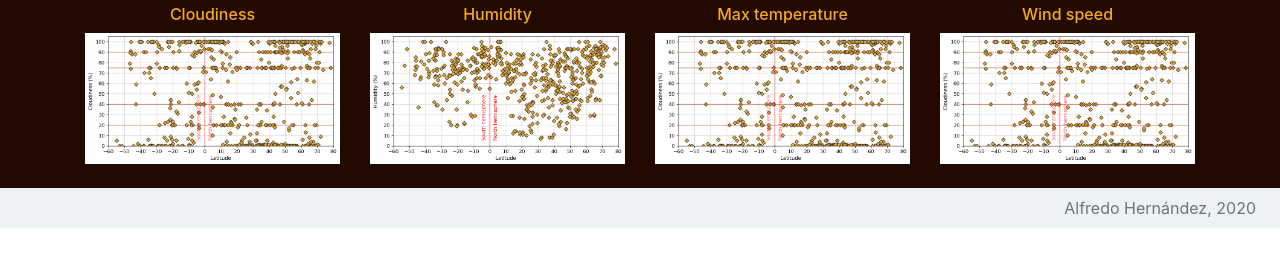
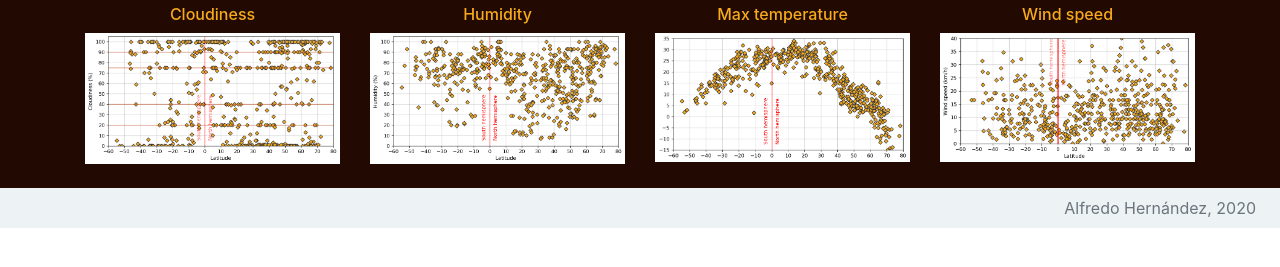
Before and after one commit to Alfred-DatAn/web_design_challenge, a plain HTML site: page index.html in a window 1280 px wide. Shown: the part 503-770 px from the top of the page. Drawn offline with nearby package versions, Linux system fonts and the light colour scheme.

Commit message:
visualization images adjustment

```diff
--- a/index.html
+++ b/index.html
@@ -104,11 +104,11 @@
           </div>
           <div class="col-md-3 text-center mt-2">
             <h6 style="color: #F6AA1C;">Max temperature</h6>
-            <a class= "a" href="temperature.html" title=""><img src="assets/cloudiness.png" alt="" style="height: 150; width: 100%;"></a>
+            <a class= "a" href="temperature.html" title=""><img src="assets/temperature.png" alt="" style="height: 150; width: 100%;"></a>
           </div>
           <div class="col-md-3 text-center mt-2">
             <h6 style="color: #F6AA1C;">Wind speed</h6>
-            <a class= "a" href="wind.html" title=""><img src="assets/cloudiness.png" alt="" style="height: 150; width: 100%;"></a>
+            <a class= "a" href="wind.html" title=""><img src="assets/wind.png" alt="" style="height: 150; width: 100%;"></a>
           </div>
         </div>
       </div>
```
